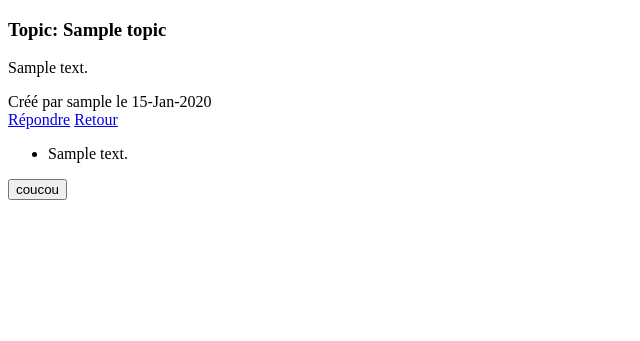
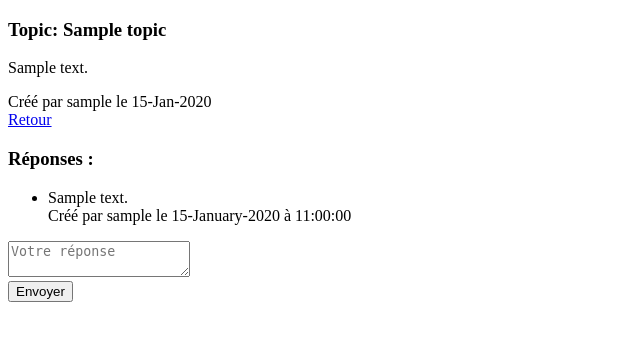
Before and after one commit to MathieuMolina/nains, a Symfony app: template templates/topic/show.html.twig in a window 1280 px wide. Shown: the top 341 px of the page, without its empty margins (0-640 px from the left). Run offline with Twig, Linux system fonts and the light colour scheme; the template is opened without the code that fills it: most values are stand-ins (such as "Sample title", 1, 10 or a date in 2020); form fields are guessed from the names that the template uses; some libraries are stand-ins or nearby versions.

Commit message:
amélioration visuelle réponse forum + ajout nom+date

```diff
--- a/templates/topic/show.html.twig
+++ b/templates/topic/show.html.twig
@@ -21,19 +21,58 @@
 			</div>
 		</div>
 
-		<div class="mt-4">
-			<a href="{{ path('new_message', {'topic_id': topic.id}) }}" class="btn btn-primary">Répondre</a>
+		<div
+			class="mt-4">
+			{# <a href="{{ path('new_message', {'topic_id': topic.id}) }}" class="btn btn-primary">Répondre</a> #}
 			<a href="{{ path('app_forum') }}" class="btn btn-secondary">Retour</a>
 		</div>
 	</div>
 
-	<ul>
-		{% for msg in topic.messages %}
-			<li>{{msg.content}}</li>
-		{% endfor %}
-	</ul>
+	{# <ul>
+																							{% for msg in topic.messages %}
+																								<li>{{msg.content}}</li>
+																							{% endfor %}
+																						</ul> #}
 
-	{{form_start(form)}}
-	<button type="submit">coucou</button>
-	{{form_end(form)}}
+	<div class="container">
+		<div class="row">
+			<div class="col-md-12">
+				<h3>Réponses :</h3>
+				<ul class="list-group">
+					{% for msg in topic.messages %}
+						<li class="list-group-item">
+							{{msg.content}}
+							<div class="card-footer text-muted">
+								Créé par
+								{{ topic.user.username }}
+								le
+								{{ topic.CreatedAt|date('d-F-Y à H:i:s', 'Europe/Paris') }}
+							</div>
+						</li>
+					{% endfor %}
+				</ul>
+			</div>
+		</div>
+	</div>
+
+	{# {{form_start(form)}}
+															<button type="submit">coucou</button>
+															{{form_end(form)}} #}
+
+
+	<footer class="fixed-bottom bg-light">
+		<div class="container">
+			<div class="row justify-content-center">
+				<div class="col-md-6">
+					{{ form_start(form) }}
+					<div class="form-group">
+						{{ form_widget(form.content, {'attr': {'class': 'form-control', 'placeholder': 'Votre réponse', 'value': ''}}) }}
+					</div>
+					<button type="submit" class="btn btn-primary">Envoyer</button>
+					{{ form_end(form) }}
+				</div>
+			</div>
+		</div>
+	</footer>
+
 {% endblock %}
```
Also changed, not shown: src/Controller/MessageController.php (+7 -7 lines).
